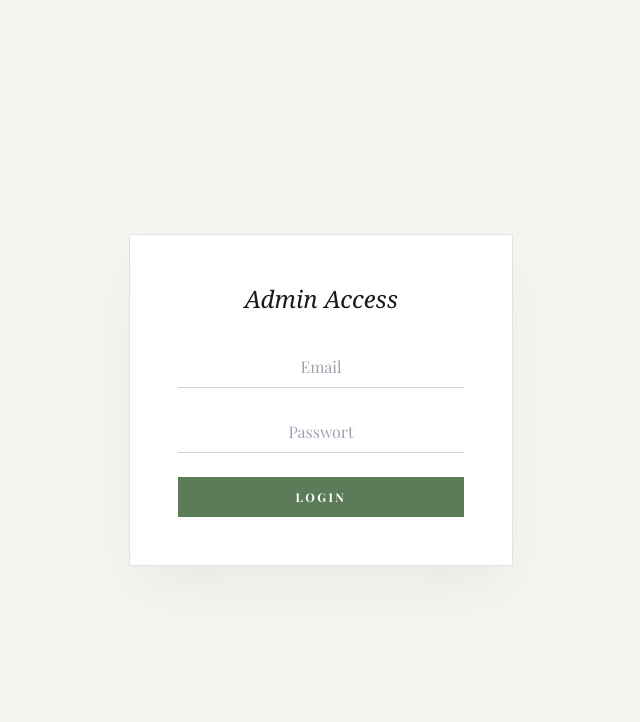
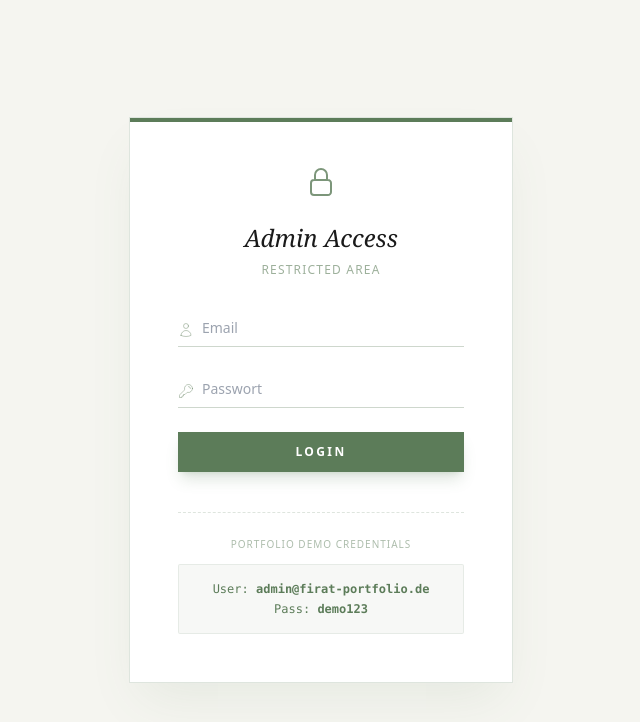
Before and after one commit to Firat-o/invite-card, a Next.js app: page /admin/login in a window 1280 px wide. Shown: the top 722 px of the page, without its empty margins (319-959 px from the left). Built offline with nearby package versions, Linux system fonts and the light colour scheme; no server answers; a web font is replaced by a local one; what @designbycode/tailwindcss-text-stroke would draw is missing.

Commit message:
Refactor admin login page layout and styles
Enhanced the admin login page with improved styling and added demo credentials section.

```diff
--- a/app/admin/login/page.tsx
+++ b/app/admin/login/page.tsx
@@ -2,9 +2,10 @@
 
 import { useState } from "react";
 import { signInWithEmailAndPassword } from "firebase/auth";
-import { auth } from "@/firebase/firebase"; // Pfad anpassen falls nötig
+import { auth } from "@/firebase/firebase";
 import { useRouter } from "next/navigation";
 import { motion } from "framer-motion";
+import { LockClosedIcon, UserIcon, KeyIcon } from "@heroicons/react/24/outline";
 
 export default function AdminLogin() {
   const [email, setEmail] = useState("");
@@ -23,43 +24,67 @@ export default function AdminLogin() {
   };
 
   return (
-    <div className="min-h-screen bg-[#F5F5F0] flex items-center justify-center p-4">
+    <div className="min-h-screen bg-[#F5F5F0] flex items-center justify-center p-4 font-sans">
       <motion.div
         initial={{ opacity: 0, scale: 0.95 }}
         animate={{ opacity: 1, scale: 1 }}
-        className="bg-white p-8 md:p-12 shadow-2xl shadow-[#5c7c59]/10 max-w-sm w-full border border-[#5c7c59]/20"
+        className="bg-white p-8 md:p-12 shadow-2xl shadow-[#5c7c59]/10 max-w-sm w-full border border-[#5c7c59]/20 relative overflow-hidden"
       >
-        <h1 className="text-2xl font-serif text-[#1a1a1a] mb-8 text-center italic">Admin Access</h1>
+        {/* Deko-Element oben */}
+        <div className="absolute top-0 left-0 w-full h-1 bg-[#5c7c59]" />
 
-        <form onSubmit={handleLogin} className="space-y-6">
-          <div>
+        <div className="flex justify-center mb-6 text-[#5c7c59]">
+          <LockClosedIcon className="w-8 h-8 opacity-80" />
+        </div>
+
+        <h1 className="text-2xl font-serif text-[#1a1a1a] mb-2 text-center italic">Admin Access</h1>
+        <p className="text-center text-xs text-[#5c7c59]/60 uppercase tracking-widest mb-8">
+          Restricted Area
+        </p>
+
+        <form onSubmit={handleLogin} className="space-y-6 relative z-10">
+          <div className="relative">
+            <UserIcon className="w-4 h-4 absolute left-0 top-3 text-[#5c7c59]/40" />
             <input
               type="email"
               value={email}
               onChange={(e) => setEmail(e.target.value)}
               placeholder="Email"
-              className="w-full bg-transparent border-b border-[#5c7c59]/30 py-2 focus:outline-none focus:border-[#5c7c59] transition-colors text-center"
+              className="w-full bg-transparent border-b border-[#5c7c59]/30 py-2 pl-6 focus:outline-none focus:border-[#5c7c59] transition-colors text-sm text-[#2d3748]"
             />
           </div>
-          <div>
+          <div className="relative">
+            <KeyIcon className="w-4 h-4 absolute left-0 top-3 text-[#5c7c59]/40" />
             <input
               type="password"
               value={password}
               onChange={(e) => setPassword(e.target.value)}
               placeholder="Passwort"
-              className="w-full bg-transparent border-b border-[#5c7c59]/30 py-2 focus:outline-none focus:border-[#5c7c59] transition-colors text-center"
+              className="w-full bg-transparent border-b border-[#5c7c59]/30 py-2 pl-6 focus:outline-none focus:border-[#5c7c59] transition-colors text-sm text-[#2d3748]"
             />
           </div>
 
-          {error && <p className="text-red-500 text-xs text-center">{error}</p>}
+          {error && <p className="text-red-500 text-xs text-center bg-red-50 p-2 rounded">{error}</p>}
 
           <button
             type="submit"
-            className="w-full bg-[#5c7c59] text-white py-3 uppercase tracking-[0.2em] text-xs font-bold hover:bg-[#4a6347] transition-colors mt-4"
+            className="w-full bg-[#5c7c59] text-white py-3 uppercase tracking-[0.2em] text-xs font-bold hover:bg-[#4a6347] transition-all shadow-lg shadow-[#5c7c59]/20 hover:shadow-xl hover:scale-[1.02]"
           >
             Login
           </button>
         </form>
+
+        {/* === HIER SIND DIE DEMO DATEN === */}
+        <div className="mt-10 pt-6 border-t border-dashed border-[#5c7c59]/20 text-center">
+          <p className="text-[10px] uppercase tracking-widest text-[#5c7c59]/50 mb-3">
+            Portfolio Demo Credentials
+          </p>
+          <div className="bg-[#5c7c59]/5 p-4 rounded-sm border border-[#5c7c59]/10 text-xs font-mono text-[#5c7c59] space-y-1 select-all cursor-text">
+            <p>User: <span className="font-bold">admin@firat-portfolio.de</span></p>
+            <p>Pass: <span className="font-bold">demo123</span></p>
+          </div>
+        </div>
+
       </motion.div>
     </div>
   );
```
